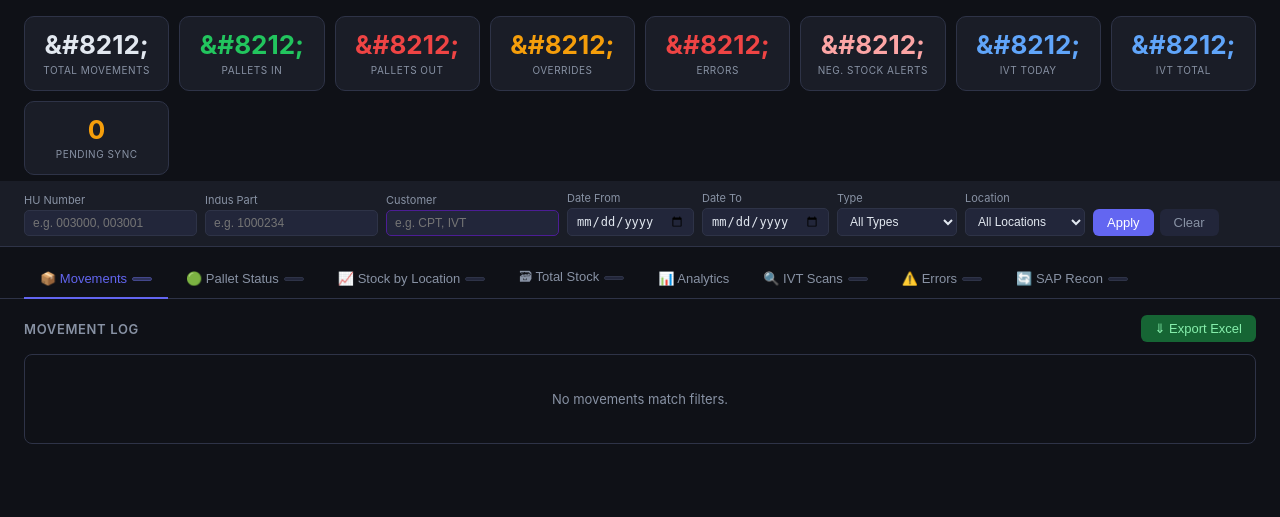
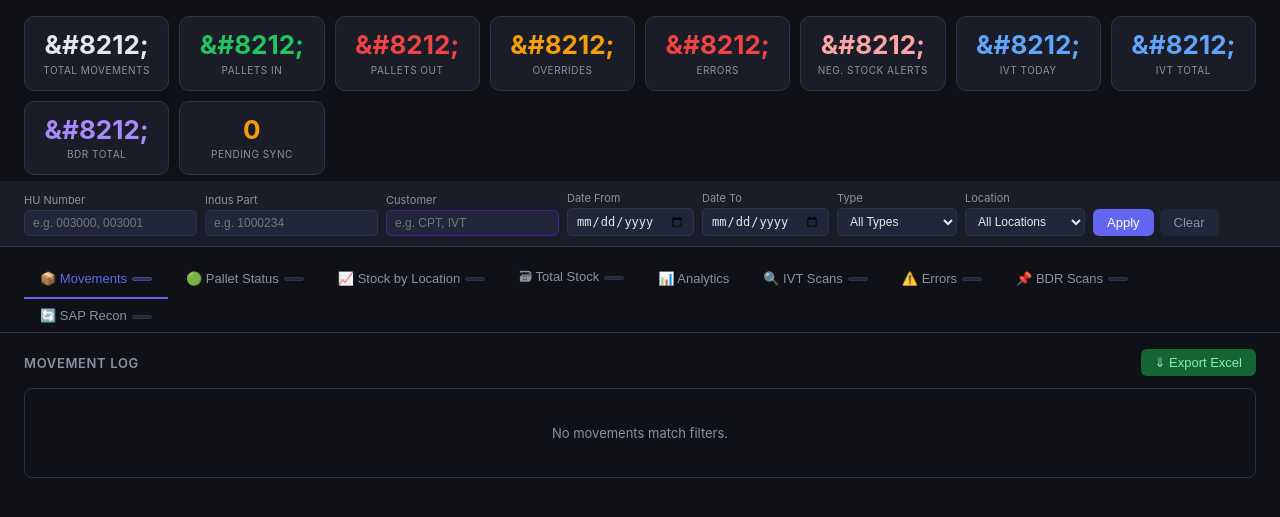
Before and after one commit to ppc8040/indus-warehouse-tracker, a Flask app: page /admin/ in a window 1280 px wide. Shown: the part 57-574 px from the top of the page. Run offline with Flask 3, Linux system fonts and the light colour scheme; the visitor is signed in with stand-in values (Sample User, id 1); data that the repository does not hold is empty; some libraries are stand-ins or nearby versions.

Commit message:
Add BDR Scans tab and related functionality

```diff
--- a/templates/admin/dashboard.html
+++ b/templates/admin/dashboard.html
@@ -363,7 +363,7 @@
     <table>
       <thead><tr><th>Shortcut</th><th>Action</th></tr></thead>
       <tbody>
-        <tr><td><kbd>1</kbd> – <kbd>8</kbd></td><td>Switch to tab (1=Movements … 8=SAP Recon)</td></tr>
+        <tr><td><kbd>1</kbd> – <kbd>9</kbd></td><td>Switch to tab (1=Movements … 9=SAP Recon)</td></tr>
         <tr><td><kbd id="kbdModCycleAR">Ctrl</kbd>+<kbd>Shift</kbd>+<kbd>R</kbd></td><td>Cycle auto-refresh interval (OFF → 30s → 1m → 5m)</td></tr>
         <tr><td><kbd>R</kbd></td><td>Refresh current tab data</td></tr>
         <tr><td><kbd id="kbdModExport">Ctrl</kbd>+<kbd>E</kbd></td><td>Export current tab to Excel</td></tr>
@@ -391,6 +391,7 @@
   <div class="kpi"><div class="kpi-num neg" id="kNeg">&#8212;</div><div class="kpi-lbl">Neg. Stock Alerts</div></div>
   <div class="kpi"><div class="kpi-num info" id="kIvtToday">&#8212;</div><div class="kpi-lbl">IVT Today</div></div>
   <div class="kpi"><div class="kpi-num info" id="kIvtTotal">&#8212;</div><div class="kpi-lbl">IVT Total</div></div>
+  <div class="kpi"><div class="kpi-num" style="color:#a78bfa" id="kBdrTotal">&#8212;</div><div class="kpi-lbl">BDR Total</div></div>
   <div class="kpi"><div class="kpi-num warn" id="kPend">&#8212;</div><div class="kpi-lbl">Pending Sync</div></div>
 </div>
 
@@ -440,6 +441,7 @@
   <button class="tab"     onclick="switchTab('analytics',this)">&#128202; Analytics</button>
   <button class="tab"     onclick="switchTab('ivt',this)">&#128269; IVT Scans<span class="tab-badge" id="badge-ivt"></span></button>
   <button class="tab"     onclick="switchTab('errors',this)">&#9888;&#65039; Errors<span class="tab-badge" id="badge-errors"></span></button>
+  <button class="tab"     onclick="switchTab('bdr',this)">&#128204; BDR Scans<span class="tab-badge" id="badge-bdr"></span></button>
   <button class="tab"     onclick="switchTab('saprecon',this)">&#128260; SAP Recon<span class="tab-badge" id="badge-saprecon"></span></button>
 </div>
 
@@ -565,6 +567,48 @@
   <div class="tbl-wrap" id="tbl-errors"><div class="empty">Loading&#8230;</div></div>
 </div>
 
+<!-- BDR -->
+<div class="tab-pane" id="pane-bdr">
+  <div class="tab-hdr">
+    <h2>BDR Scans</h2>
+    <div style="display:flex;gap:8px;align-items:center">
+      <button class="btn-export-sel" id="exportsel-bdr" onclick="exportSelection('bdr')">&#8659; Export Selection</button>
+      <button class="btn btn-green" onclick="window.location.href='/admin/api/bdr-scans?export=csv'">&#8659; Export CSV</button>
+    </div>
+  </div>
+  <div style="display:flex;gap:10px;flex-wrap:wrap;margin-bottom:14px">
+    <div class="kpi" style="min-width:120px">
+      <div class="kpi-num" style="color:#a78bfa" id="bdrKpiTotal">&#8212;</div>
+      <div class="kpi-lbl">Total Scans</div>
+    </div>
+    <div class="kpi" style="min-width:120px">
+      <div class="kpi-num info" id="bdrKpiM4">&#8212;</div>
+      <div class="kpi-lbl">M4 Scans</div>
+    </div>
+    <div class="kpi" style="min-width:120px">
+      <div class="kpi-num ok" id="bdrKpiM5">&#8212;</div>
+      <div class="kpi-lbl">M5 Scans</div>
+    </div>
+    <div class="kpi" style="min-width:120px">
+      <div class="kpi-num warn" id="bdrKpiPart">&#8212;</div>
+      <div class="kpi-lbl">Part 333536</div>
+    </div>
+  </div>
+  <div style="display:flex;gap:8px;margin-bottom:10px;flex-wrap:wrap">
+    <select id="bdrFilterLoc" onchange="renderBdrTable()" style="background:var(--surface2);border:1px solid var(--border);color:var(--text);border-radius:5px;padding:5px 8px;font-size:12px">
+      <option value="ALL">All Locations</option>
+      <option value="M4">M4</option>
+      <option value="M5">M5</option>
+    </select>
+    <select id="bdrFilterPart" onchange="renderBdrTable()" style="background:var(--surface2);border:1px solid var(--border);color:var(--text);border-radius:5px;padding:5px 8px;font-size:12px">
+      <option value="ALL">All Parts</option>
+      <option value="333536">333536</option>
+    </select>
+  </div>
+  <div id="col-summary-bar-bdr" class="col-summary-bar"></div>
+  <div class="tbl-wrap" id="tbl-bdr"><div class="empty">Loading&#8230;</div></div>
+</div>
+
 <!-- SAP Recon -->
 <div class="tab-pane" id="pane-saprecon">
   <div class="tab-hdr">
@@ -610,6 +654,7 @@ const isMac = /Mac|iPhone|iPad|iPod/.test(navigator.platform || navigator.userAg
 if (isMac) ['kbdModCycleAR','kbdModExport','kbdModSelAll','kbdModCopy','kbdModFind'].forEach(id => { const el = document.getElementById(id); if (el) el.textContent = '⌘'; });
 let filterTimer = null;
 let _reconRows  = [];
+let _bdrRows    = [];
 let _oorCodes   = {};
 let _currentTheme = 'dark';
 
@@ -653,10 +698,10 @@ function _refreshChartColors() {
 }
 
 // ── Tab management ────────────────────────────────────────────────────────────
-const TAB_ORDER = ['movements','statuses','stock','totalstock','analytics','ivt','errors','saprecon'];
+const TAB_ORDER = ['movements','statuses','stock','totalstock','analytics','ivt','bdr','errors','saprecon'];
 const TAB_EXPORT_KEYS = {
   movements: 'movements', statuses: 'statuses', stock: 'stock',
-  totalstock: 'total_stock', ivt: 'ivt', errors: 'errors', saprecon: 'sap_recon'
+  totalstock: 'total_stock', ivt: 'ivt', bdr: 'bdr', errors: 'errors', saprecon: 'sap_recon'
 };
 let _activeTab = 'movements';
 
@@ -667,6 +712,7 @@ const TAB_LOADERS = {
   totalstock: () => loadTotalStock(),
   analytics:  () => loadAnalytics(),
   ivt:        () => loadIvt(),
+  bdr:        () => loadBdr(),
   errors:     () => loadErrors(),
   saprecon:   () => loadSapRecon(false),
 };
@@ -819,6 +865,7 @@ async function loadStats() {
     set('kNeg',      d.neg_alerts);
     set('kIvtToday', d.ivt_today);
     set('kIvtTotal', d.ivt_total);
+    set('kBdrTotal', d.bdr_total);
     set('kPend',     d.pending_keys);
   } catch (e) {
     console.error('loadStats failed:', e);
@@ -1090,6 +1137,54 @@ async function loadErrors() {
 let _sapReconPollTimer = null;
 let _sapReconElapsedTimer = null;
 
+async function loadBdr() {
+  const el = document.getElementById('tbl-bdr');
+  el.innerHTML = '<div class="empty">Loading&#8230;</div>';
+  try {
+    const d = await fetch('/admin/api/bdr-scans').then(r => r.json());
+    _bdrRows = d.scans || [];
+    // stats
+    const total = _bdrRows.length;
+    const m4 = _bdrRows.filter(r => r.location === 'M4').length;
+    const m5 = _bdrRows.filter(r => r.location === 'M5').length;
+    const part = _bdrRows.filter(r => r.part_number === '333536').length;
+    document.getElementById('bdrKpiTotal').textContent = total;
+    document.getElementById('bdrKpiM4').textContent    = m4;
+    document.getElementById('bdrKpiM5').textContent    = m5;
+    document.getElementById('bdrKpiPart').textContent  = part;
+    _setTabBadge('bdr', total);
+    renderBdrTable();
+  } catch(e) { el.innerHTML = '<div class="empty">Failed to load BDR scans.</div>'; console.error('loadBdr', e); }
+}
+
+function renderBdrTable() {
+  const el   = document.getElementById('tbl-bdr');
+  const loc  = document.getElementById('bdrFilterLoc').value;
+  const part = document.getElementById('bdrFilterPart').value;
+  let rows   = _bdrRows;
+  if (loc  !== 'ALL') rows = rows.filter(r => r.location    === loc);
+  if (part !== 'ALL') rows = rows.filter(r => r.part_number === part);
+  if (!rows.length) { el.innerHTML = '<div class="empty">No BDR scans match filters.</div>'; return; }
+  let h = `<table><thead><tr>
+    <th>Scanned At (Dubai)</th><th>BDR Code</th><th>Part No.</th>
+    <th>Year</th><th>Day-of-Year</th><th>Serial</th><th>Location</th><th>Operator</th>
+  </tr></thead><tbody>`;
+  for (const r of rows) {
+    h += `<tr>
+      <td>${fmtTime(r.scanned_at)}</td>
+      <td style="font-family:monospace;font-size:11px">${r.bdr_code || '&#8212;'}</td>
+      <td>${r.part_number || '&#8212;'}</td>
+      <td>${r.year_code || '&#8212;'}</td>
+      <td>${r.day_of_year || '&#8212;'}</td>
+      <td>${r.serial_number || '&#8212;'}</td>
+      <td>${r.location || '&#8212;'}</td>
+      <td>${r.operator_id || '&#8212;'}</td>
+    </tr>`;
+  }
+  el.innerHTML = h + '</tbody></table>';
+  _makeTableSelectable(el);
+}
+
 async function loadSapRecon(forceRefresh = false) {
   const tbl = document.getElementById('tbl-saprecon');
 
```
